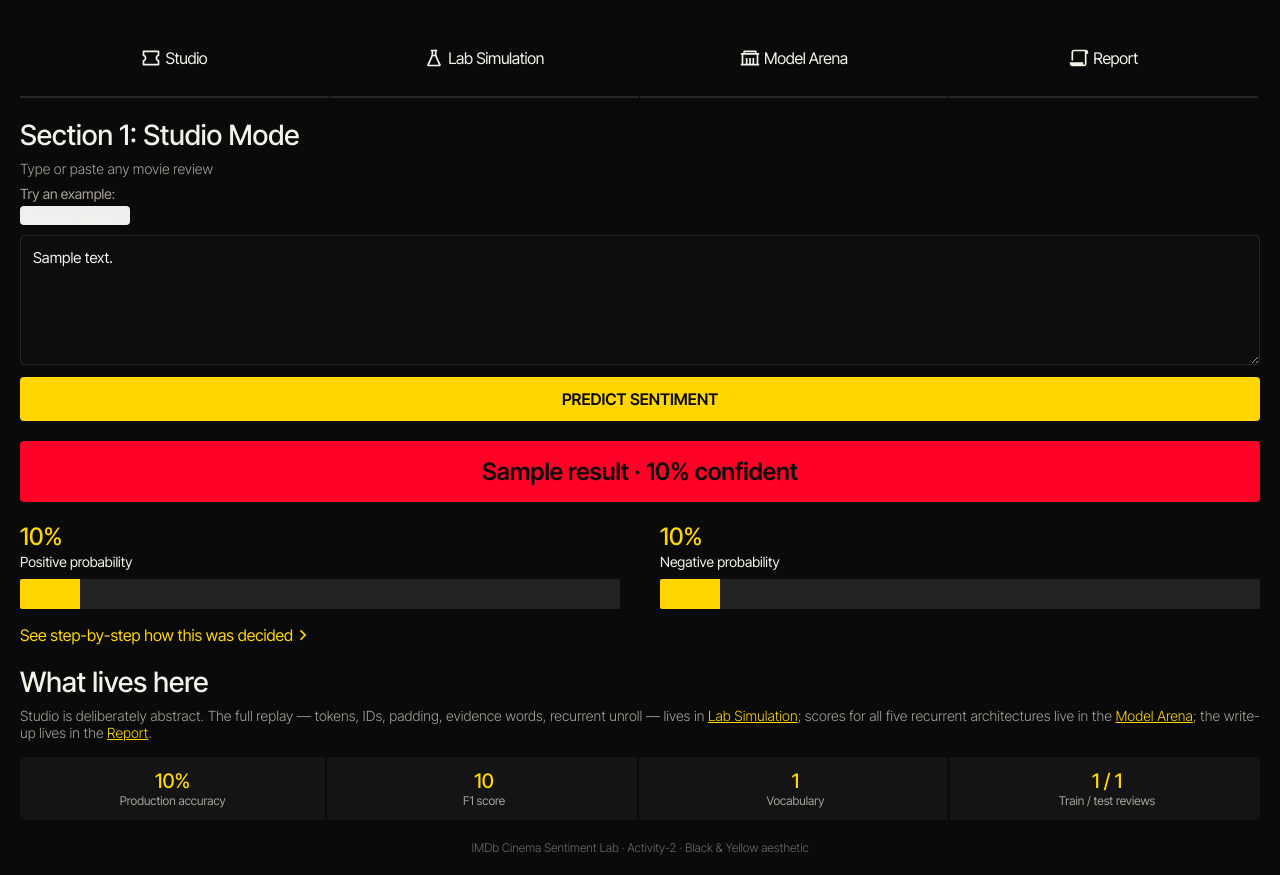
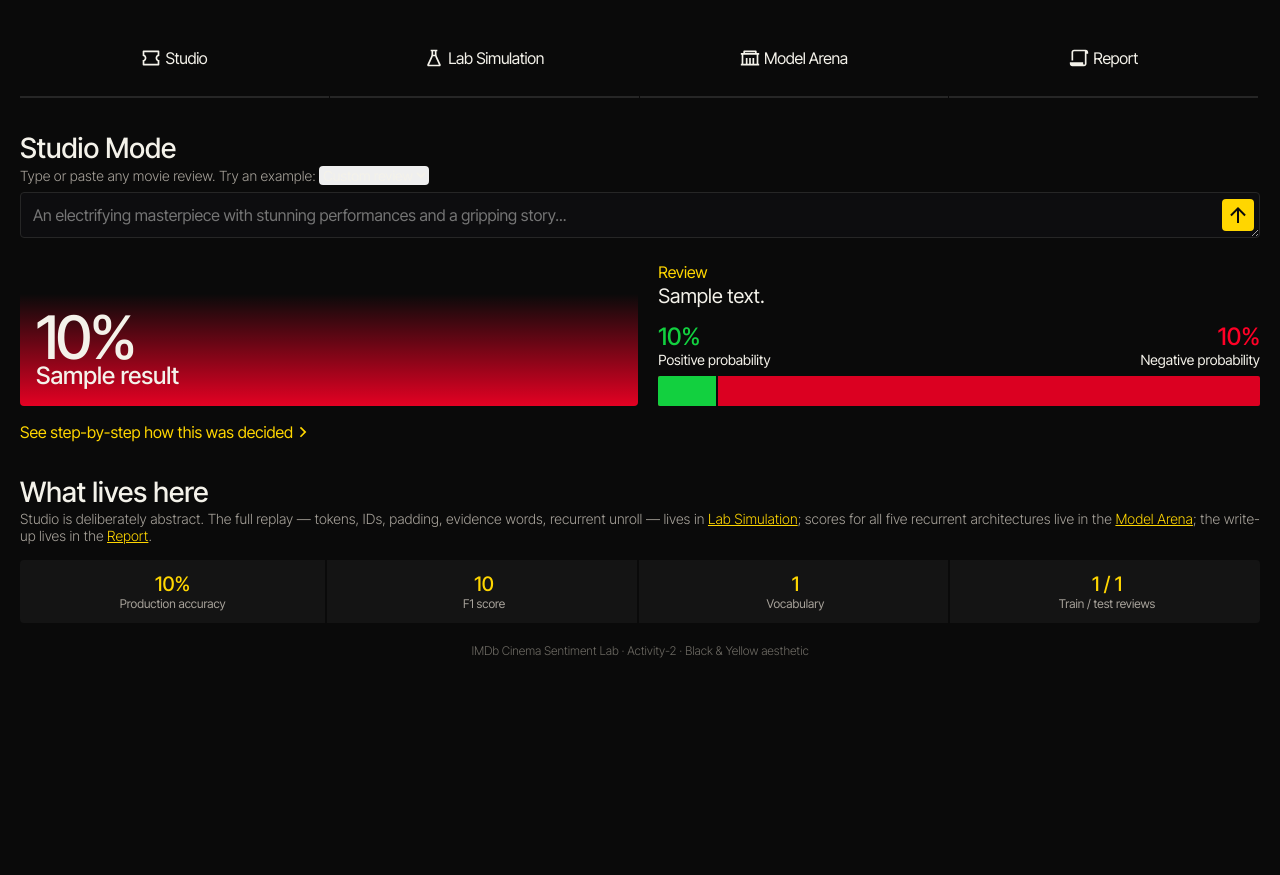
Before and after one commit to tronbeing3030/ImdbPredictionDLRL, a Flask app: template templates/index.html in a window 1280 px wide. Shown: the part 154-1029 px from the top of the page. After the commit the page ends 812 px from the top, so only its background shows below. Run offline with Flask 3, Linux system fonts and the light colour scheme; the template is opened without the code that fills it: most values are stand-ins (such as "Sample title", 1, 10 or a date in 2020).

Commit message:
Basic UX improvements

```diff
--- a/static/style.css
+++ b/static/style.css
@@ -103,20 +106,21 @@
   gap: 8px;
 }
 .card h2{
-  margin: 0;
+  margin: 16px 0 -4px 0;
   font-size: 28px;
   font-weight: 500;
+  line-height: 1
 }
 .card h3{
   font-weight: 400;
   color: var(--yellow);
   font-size: 24px;
   letter-spacing: -0.02em;
-  margin: 20px 0 -4px 0;
+  margin: 28px 0 -4px 0;
 }
 p{
   margin: 0;
-  font-size: 14px;
+  font-size: 16 px;
   font-weight: 300;
   text-align: justify;
 }
@@ -129,7 +133,6 @@
   display: flex;
   flex-direction: column;
   align-items: flex-start;
-  gap: 4px;
 }
 textarea{
   width:100%;
@@ -138,7 +141,7 @@
   border:1px solid var(--line);
   border-radius: 4px;
   padding:12px;
-  font-size:15px;
+  font-size:16px;
   min-height:130px;
   resize:vertical
 }
@@ -165,7 +168,7 @@
   border: none;
   text-align: center;
   border-radius: 4px;
-  margin-bottom: 6px;
+  margin-bottom: -8px;
 }
 
 select:hover,
@@ -236,7 +239,7 @@
 	}
 }
 ::picker(select) {
-	top: calc(anchor(bottom));
+	top: calc(anchor(bottom) - 1%);
 	left: anchor(-5%);
 }
 .btn{
@@ -258,6 +261,7 @@
   filter:brightness(1.08)
 }
 .btn-ghost{
+  width: fit-content;
   display: flex;
   color: var(--yellow);
   border-radius: 4px;
@@ -267,31 +271,52 @@
   text-align: end;
   margin-top: 8px;
 }
+.result{
+  width: -webkit-fill-available;
+  display: flex;
+  gap: 20px;
+  margin-top: 8px;
+}
 .verdict-pos{
-  background: #00ff44;
-  color: var(--bg);
+  display: flex;
+  background: linear-gradient(transparent 12%, #00ff44 140%);
+  width: -webkit-fill-available;
+  color: var(--txt);
   border-radius: 4px;
   padding: 16px;
-  font-weight: 600;
+  font-weight: 500;
   font-size: 24px;
   text-align: center;
   margin: 12px 0 0 0;
+  align-items: flex-start;
+  justify-content: flex-end;
+  flex-direction: column;
 }
 .verdict-neg{
-  background: #ff0026;
-  color: var(--bg);
+  display: flex;
+  background: linear-gradient(transparent 20%, #ff0026 110%);
+  width: -webkit-fill-available;
+  color: var(--txt);
   border-radius: 4px;
   padding: 16px;
-  font-weight: 600;
+  font-weight: 500;
   font-size: 24px;
   text-align: center;
   margin: 12px 0 0 0;
+  align-items: flex-start;
+  justify-content: flex-end;
+  flex-direction: column;
+}
+.percent{
+  letter-spacing: -0.04em;
+  line-height: 0.8;
+  font-size: 60px;
 }
 .probs{
-  display:grid;
-  grid-template-columns:1fr 1fr;
-  gap: 40px;
-  padding: 12px 0 0;
+  width: -webkit-fill-available;
+  display: flex;
+  gap: 20px;
+  flex-direction: column;
 }
 .prob b{
   color:var(--yellow);
@@ -303,26 +328,26 @@
 }
 .bar{
   height: 30px;
-  background: #222;
+  background: #db0021;
   border-radius: 2px;
   overflow: hidden;
-  margin-top: 8px;
 }
 .bar>i{
   display:block;
   height:100%;
-  background:var(--yellow)
+  background: #12d03f;
+  border-right: 2px solid var(--bg);
 }
 table{
-  width:100%;
-  border-collapse:collapse;
-  font-size:14px;
-  margin:8px 0
+  width: 100%;
+  border-collapse: collapse;
+  font-size: 14px;
+  margin: 4px 0 0 0;
 }
 th{
   background: var(--yellow);
   color: #000;
-  padding: 16px 0 16px 16px;
+  padding: 16px 0 14px 16px;
   text-align: left;
   font-size: 16px;
   font-weight: 600;
@@ -454,3 +481,93 @@
 ::-webkit-scrollbar-thumb:hover {
   background: var(--txt);
 }
+.evidance{
+  font-weight: 400;
+  flex-direction: row;
+}
+.evidance .prob{
+  width: -webkit-fill-available;
+}
+.evidance .prob b{
+  display: flex;
+  font-size: 16px;
+  font-weight: 400;
+  margin-bottom: -16px;
+  color: var(--txt);
+}
+.token-info{
+  display: flex;
+  flex-direction: column;
+  gap: 8px;
+  padding-bottom: 12px;
+}
+.bck-btn:hover{
+  text-decoration: underline;
+}
+.form{
+  position: relative;
+  width: -webkit-fill-available;
+  display: flex;
+  align-items: flex-start;
+  justify-content: space-between;
+  gap: 8px;
+  flex-direction: column;
+}
+.form textarea{
+  height: 46px;
+  min-height: 46px;
+}
+.form .predict{
+  position: absolute;
+  right: 6.5px;
+  bottom: 6.5px;
+  width: fit-content;
+  height: fit-content;
+  padding: 4px;
+}
+.form .predict svg{
+  width: 24px;
+  height: 24px;
+  fill: var(--bg);
+}
+.pos-val{
+  justify-content: flex-end;
+  gap: 8px;
+}
+.pos-vals{
+  display: flex;
+  align-items: flex-end;
+  justify-content: space-between;
+  gap: 8px;
+}
+.pos-vals .val-metric{
+  display: flex;
+  flex-direction: column;
+}
+.pos-vals .val-metric b{
+  width: fit-content;
+  color: #12d03f;
+}
+.pos-vals .val-metric.negative{
+  align-items: flex-end;
+}
+.pos-vals .val-metric.negative b{
+  color: #ff0026;
+}
+.text{
+  display: flex;
+  flex-direction: column;
+  gap: 4px;
+  align-items: flex-start;
+  justify-content: flex-start;
+  margin: 8px 0;
+}
+.rvw-head{
+  font-size: 16px;
+  color: var(--yellow);
+}
+.rvw-txt{
+  line-height: 1;
+  font-size: 20px;
+  text-align: justify;
+}
--- a/templates/index.html
+++ b/templates/index.html
@@ -1,33 +1,53 @@
 {% extends "base.html" %}
 {% block content %}
 <div class="card" id="studio">
-  <h2>Section 1: Studio Mode</h2>
-  <p class="sub">Type or paste any movie review</p>
+  <h2>Studio Mode</h2>
   <form method="post" action="{{ url_for('predict') }}">
-    <label for="ex" class="sub">Try an example:</label>
+    <div class="form">
+  <p class="sub">Type or paste any movie review. Try an example:
     <select name="example" id="ex">
       <option value="">Custom review</option>
       <option value="glowing">Good review</option>
       <option value="harsh">Bad review</option>
       <option value="mixed">Mixed review</option>
-    </select>
-    <textarea name="review" placeholder="An electrifying masterpiece with stunning performances and a gripping story...">{{ text }}</textarea>
-    <button class="btn" type="submit">PREDICT SENTIMENT</button>
+    </select></p>
+      <textarea name="review" placeholder="An electrifying masterpiece with stunning performances and a gripping story..."></textarea>
+      <button class="btn predict" type="submit"><svg xmlns="http://www.w3.org/2000/svg" viewBox="0 0 24 24" fill="currentColor"><path d="M13.0001 7.82843V20H11.0001V7.82843L5.63614 13.1924L4.22192 11.7782L12.0001 4L19.7783 11.7782L18.3641 13.1924L13.0001 7.82843Z"></path></svg></button>
+    </div>
   </form>
   {% if result and result.error %}
     <p class="err">{{ result.error }}</p>
   {% endif %}
+  <div class="result">
   {% if result and result.label %}
     {% if result.label == "POSITIVE" %}
-      <div class="verdict-pos">{{ result.label }} &middot; {{ (result.confidence*100)|round(1) }}% confident</div>
+      <div class="verdict-pos"><div class="percent">{{ (result.confidence*100)|round(1) }}%</div><div class="perc-label">{{ result.label }}</div></div>
     {% else %}
-      <div class="verdict-neg">{{ result.label }} &middot; {{ (result.confidence*100)|round(1) }}% confident</div>
+      <div class="verdict-neg"><div class="percent">{{ (result.confidence*100)|round(1) }}%</div><div class="perc-label">{{ result.label }}</div></div>
     {% endif %}
-    <div class="probs">
-      <div class="prob"><b>{{ (result.p_pos*100)|round(1) }}%</b><br><span>Positive probability</span><div class="bar"><i style="width:{{ (result.p_pos*100)|round(1) }}%"></i></div></div>
-      <div class="prob"><b>{{ (result.p_neg*100)|round(1) }}%</b><br><span>Negative probability</span><div class="bar"><i style="width:{{ (result.p_neg*100)|round(1) }}%"></i></div></div>
+    <div class="probs pos-val">
+      <div class="text">
+        <div class="rvw-head">Review</div>
+        <div class="rvw-txt">{{ text }}</div>
+      </div>
+      <div class="prob pos-vals">
+        <div class="val-metric">
+          <b>{{ (result.p_pos*100)|round(1) }}%</b>
+          <span>Positive probability</span>
+        </div>
+        <div class="val-metric negative">
+          <b>{{ (result.p_neg*100)|round(1) }}%</b>
+          <span>Negative probability</span>
+        </div>
+      </div>
+      <div class="prob">
+        <div class="bar">
+          <i style="width:{{ (result.p_pos*100)|round(1) }}%"></i>
+        </div>
+      </div>
     </div>
-    <a class="btn-ghost" href="{{ url_for('lab') }}">See step-by-step how this was decided <svg xmlns="http://www.w3.org/2000/svg" viewBox="0 0 24 24" fill="currentColor"><path d="M13.1717 12.0007L8.22192 7.05093L9.63614 5.63672L16.0001 12.0007L9.63614 18.3646L8.22192 16.9504L13.1717 12.0007Z"></path></svg></a>
+    </div>
+    <a class="btn-ghost bck-btn" href="{{ url_for('lab') }}">See step-by-step how this was decided <svg xmlns="http://www.w3.org/2000/svg" viewBox="0 0 24 24" fill="currentColor"><path d="M13.1717 12.0007L8.22192 7.05093L9.63614 5.63672L16.0001 12.0007L9.63614 18.3646L8.22192 16.9504L13.1717 12.0007Z"></path></svg></a>
   {% endif %}
 </div>
 <div class="card">
```
Also changed, not shown: other parts of static/style.css (+17 -12 lines), templates/lab.html (+15 -5 lines).
